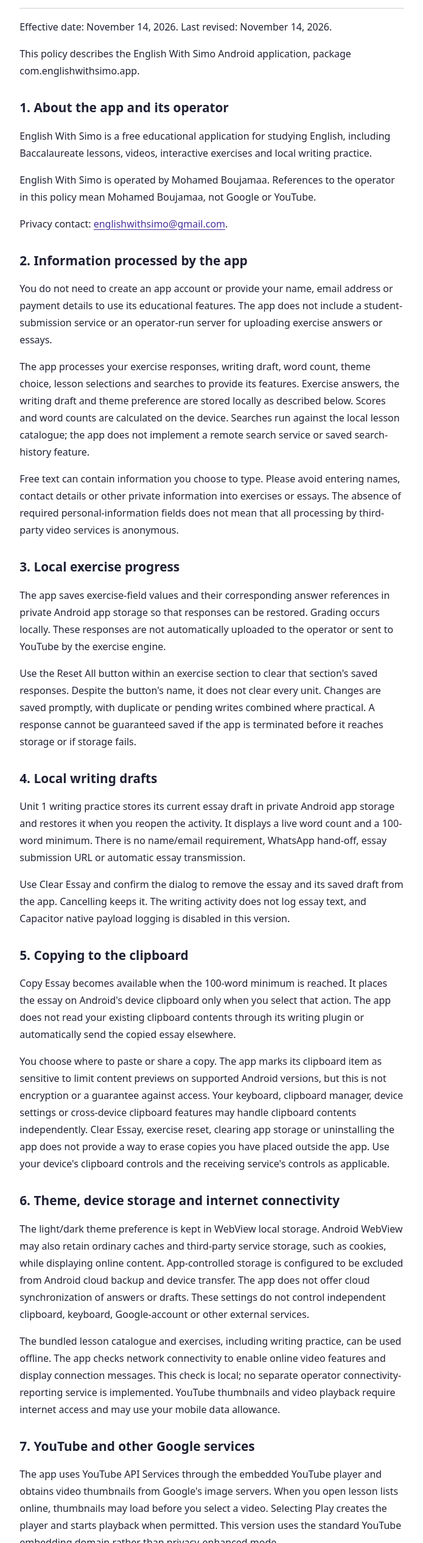
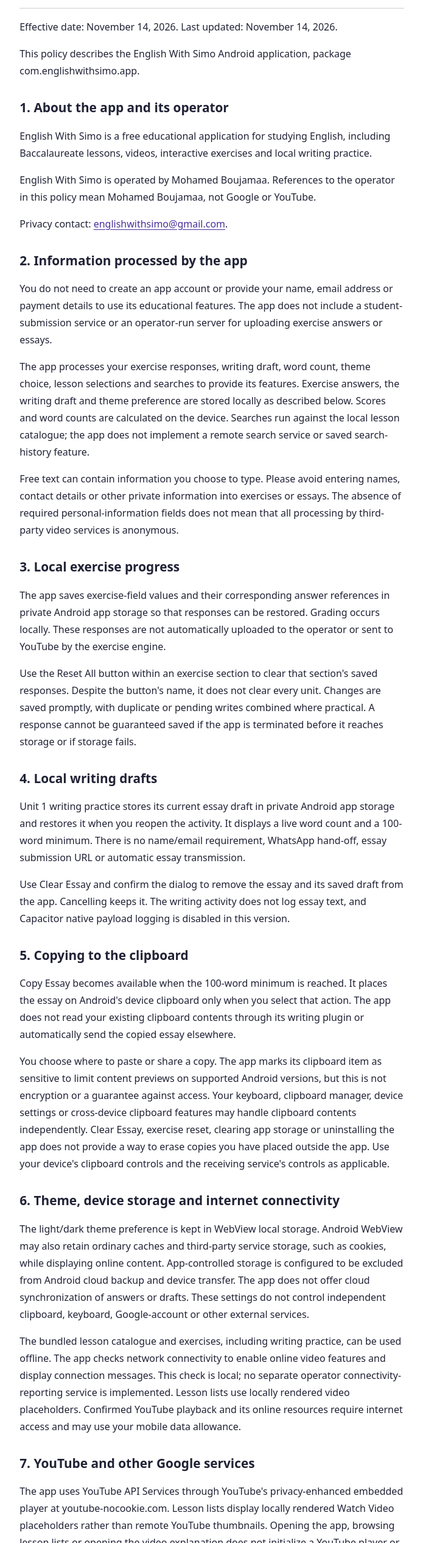
Before and after one commit to Englishwithsimo/bacenglish, a plain HTML site: page privacy-policy.html in a window 1280 px wide. Shown: the part 923-3453 px from the top of the page at 61% size, without its empty margins (292-987 px from the left). Drawn offline with Linux system fonts and the light colour scheme.

Commit message:
Update privacy policy for user-initiated YouTube playback

```diff
--- a/privacy-policy.html
+++ b/privacy-policy.html
@@ -3,7 +3,7 @@
 <style>
 :root{color-scheme:light dark;--bg:#f7f7fc;--ink:#202235;--paper:#fff;--link:#48309b;--note:#fff2cb;--border:#b89028}*{box-sizing:border-box}body{margin:0;background:var(--bg);color:var(--ink);font:1rem/1.75 system-ui,-apple-system,"Segoe UI",sans-serif}main{max-width:76ch;margin:0 auto;padding:1.25rem;background:var(--paper)}h1{font-size:clamp(1.6rem,6vw,2.4rem);line-height:1.25;color:var(--link)}h2{font-size:1.3rem;line-height:1.4;margin-top:2rem;scroll-margin-top:1rem}p,li{overflow-wrap:anywhere}li{margin:.5rem 0}a{color:var(--link);text-underline-offset:.2em}a:focus-visible{outline:3px solid var(--link);outline-offset:3px}nav{border-block:1px solid #8886;padding:1rem 0}nav a{display:block;min-height:48px;padding:.4rem 0}.skip{position:absolute;left:-10000px}.skip:focus{left:1rem;top:1rem;background:var(--paper);padding:1rem;z-index:2}footer{margin-top:2rem;border-top:1px solid #8886;padding-top:1rem}@media(prefers-color-scheme:dark){:root{--bg:#151522;--paper:#202033;--ink:#efeff9;--link:#c8b9ff;--note:#352e19;--border:#d9b451}}@media(min-width:600px){main{margin:1.5rem auto;padding:2rem;border-radius:1rem}}@media print{nav,.skip{display:none}body,main{background:white;color:black}a{color:inherit}}
 </style></head><body><a class="skip" href="#policy">Skip to policy</a><main id="policy"><h1>Privacy Policy — English With Simo</h1><nav aria-label="Privacy policy contents"><strong>Contents</strong><a href="#section-1">1. About the app and its operator</a><a href="#section-2">2. Information processed by the app</a><a href="#section-3">3. Local exercise progress</a><a href="#section-4">4. Local writing drafts</a><a href="#section-5">5. Copying to the clipboard</a><a href="#section-6">6. Theme, device storage and internet connectivity</a><a href="#section-7">7. YouTube and other Google services</a><a href="#section-8">8. Advertising and measurement</a><a href="#section-9">9. Retention and deletion</a><a href="#section-10">10. Security and limitations</a><a href="#section-11">11. Intended audience and children&#39;s privacy</a><a href="#section-12">12. Third-party policies, links and controls</a><a href="#section-13">13. Privacy rights, inquiries and deletion requests</a><a href="#section-14">14. Policy updates</a></nav>
-<p>Effective date: November 14, 2026. Last revised: November 14, 2026.</p>
+<p>Effective date: November 14, 2026. Last updated: November 14, 2026.</p>
 <p>This policy describes the English With Simo Android application, package com.englishwithsimo.app.</p>
 <h2 id="section-1">1. About the app and its operator</h2>
 <p>English With Simo is a free educational application for studying English, including Baccalaureate lessons, videos, interactive exercises and local writing practice.</p>
@@ -24,14 +24,14 @@
 <p>You choose where to paste or share a copy. The app marks its clipboard item as sensitive to limit content previews on supported Android versions, but this is not encryption or a guarantee against access. Your keyboard, clipboard manager, device settings or cross-device clipboard features may handle clipboard contents independently. Clear Essay, exercise reset, clearing app storage or uninstalling the app does not provide a way to erase copies you have placed outside the app. Use your device&#39;s clipboard controls and the receiving service&#39;s controls as applicable.</p>
 <h2 id="section-6">6. Theme, device storage and internet connectivity</h2>
 <p>The light/dark theme preference is kept in WebView local storage. Android WebView may also retain ordinary caches and third-party service storage, such as cookies, while displaying online content. App-controlled storage is configured to be excluded from Android cloud backup and device transfer. The app does not offer cloud synchronization of answers or drafts. These settings do not control independent clipboard, keyboard, Google-account or other external services.</p>
-<p>The bundled lesson catalogue and exercises, including writing practice, can be used offline. The app checks network connectivity to enable online video features and display connection messages. This check is local; no separate operator connectivity-reporting service is implemented. YouTube thumbnails and video playback require internet access and may use your mobile data allowance.</p>
+<p>The bundled lesson catalogue and exercises, including writing practice, can be used offline. The app checks network connectivity to enable online video features and display connection messages. This check is local; no separate operator connectivity-reporting service is implemented. Lesson lists use locally rendered video placeholders. Confirmed YouTube playback and its online resources require internet access and may use your mobile data allowance.</p>
 <h2 id="section-7">7. YouTube and other Google services</h2>
-<p>The app uses YouTube API Services through the embedded YouTube player and obtains video thumbnails from Google&#39;s image servers. When you open lesson lists online, thumbnails may load before you select a video. Selecting Play creates the player and starts playback when permitted. This version uses the standard YouTube embedding domain rather than privacy-enhanced mode.</p>
-<p>Those requests disclose connection information, including your IP address, to the receiving service. Google/YouTube may process browser or device identifiers, cookies, viewing interactions and technical measurements for playback, security, measurement and, depending on settings and service rules, personalization or advertising. IP addresses may also be used to infer a general location. The app does not request Android location permission. Its local exercise and writing code does not attach your responses or draft to these requests.</p>
+<p>The app uses YouTube API Services through YouTube&#39;s privacy-enhanced embedded player at youtube-nocookie.com. Lesson lists display locally rendered Watch Video placeholders rather than remote YouTube thumbnails. Opening the app, browsing lesson lists or opening the video explanation does not initialize a YouTube player or request YouTube thumbnails through the app&#39;s preview feature. After you select Watch Video, the app explains that YouTube may receive information about your device and video activity and may display advertisements. You can choose Watch Video to continue or Cancel to keep using the available lesson content and exercises without loading that video. The choice is presented for each playback; it is not saved as blanket consent to third-party processing. Confirming Watch Video initializes the selected player and starts playback when permitted. Google/YouTube may then load video images and other online resources. Privacy Enhanced Mode does not prevent all tracking or eliminate third-party data collection.</p>
+<p>Those requests disclose connection information, including your IP address, to the receiving service. Google/YouTube may process device information, browser or device identifiers, cookies or similar technologies, viewing interactions, playback diagnostics and advertising-related information for playback, security, measurement and, depending on settings and service rules, personalization or advertising. IP addresses may also be used to infer a general location. The app does not request Android location permission. Its local exercise and writing code does not attach your responses or draft to these requests.</p>
 <p>Google&#39;s processing and retention are described by its own policies and may vary with your account, device, region and settings. No fixed third-party retention period or special data-processing agreement is promised here. Network and service processing may occur outside your country; this app does not provide a data-residency control.</p>
 <h2 id="section-8">8. Advertising and measurement</h2>
 <p>The app has no active website AdSense loader, separate native advertising SDK, operator analytics SDK or external course-payment flow in the reviewed version. However, the embedded YouTube experience can include advertisements and third-party measurement. Free does not mean ad-free or that no information leaves the device.</p>
-<p>Prior playback diagnostics recorded YouTube watch-time/event requests and Google/DoubleClick advertising-related requests. This establishes request activity, not that every request succeeded or that every video displays an ad. No feature in the exercise or writing implementation sends your locally stored responses or essays to advertisers.</p>
+<p>Earlier diagnostics of the standard embedded player recorded YouTube watch-time/event requests and Google/DoubleClick advertising-related requests. Testing of the current privacy-enhanced player also recorded playback and measurement requests after students chose to watch. These observations do not establish every request&#39;s server-side handling or mean that every video displays an ad. Cookie use and advertising-related processing may vary with the service, settings and session. Privacy Enhanced Mode is not a promise of no cookies, no tracking or an ad-free experience. No feature in the exercise or writing implementation sends your locally stored responses or essays to advertisers.</p>
 <h2 id="section-9">9. Retention and deletion</h2>
 <p>There is no timed expiry implemented for locally saved responses, drafts or the theme preference. They remain until you reset the relevant exercise, clear the essay, replace the preference, clear the app&#39;s storage or uninstall the app, subject to device storage behavior.</p>
 <p>To remove all app-local progress, drafts, preferences and app-managed WebView storage, use Android Settings, open Apps, select English With Simo, and choose Storage / Storage &amp; cache, then Clear storage / Clear data. Menu names vary by device. Clearing cache alone does not reset saved answers or drafts. Uninstalling removes the app&#39;s private storage.</p>
```
